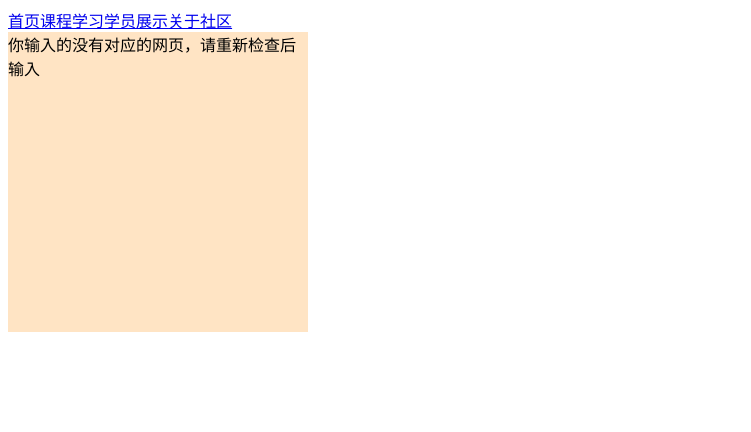
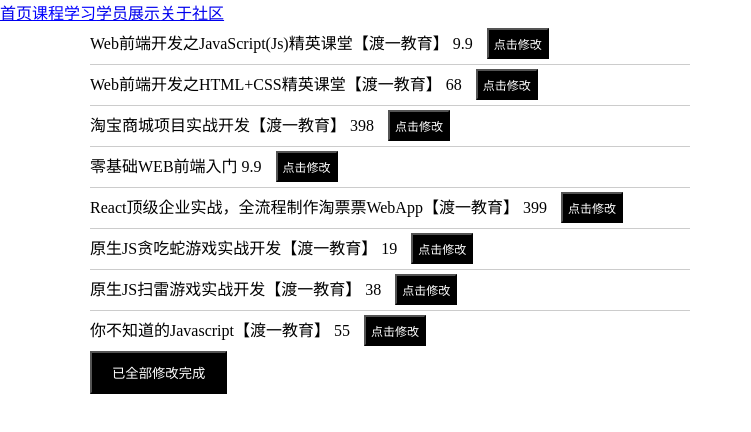
Before and after one commit to git478345960/VueItems, a Vue app: page /learn/changeCourse in a window 1280 px wide. Before the commit this address led to /error.html. Shown: the top 432 px of the page, without its empty margins (0-751 px from the left). Built offline with nearby package versions, Linux system fonts and the light colour scheme.

Commit message:
vuex实现课程修改

```diff
--- a/src/App.vue
+++ b/src/App.vue
@@ -20,10 +20,12 @@
 </script>
 
 <style>
+
   .content{
-    height:300px;
-    width:300px;
-    background-color:bisque;
+    height:600px;
+    width:1100px;
+    background-color:#fff;
+    margin:auto;
   }
   .active{
     color:blue;
@@ -31,4 +33,11 @@
   .exactActive{
     color:red;
   }
+  *{
+    margin:0;
+    padding:0;
+  }
+  li{
+    list-style:none;
+  }
 </style>
--- /dev/null
+++ b/src/components/ChangeCourse.vue
@@ -0,0 +1,111 @@
+<template>
+  <div>
+    <div class="change-area" v-if ="isChanging ">
+      <div class="box">
+        <label for>课程名称</label>
+        <input type="text" v-model = "title">
+      </div>
+      <div class="box">
+        <label for>课程价格:</label>
+        <input type="text" v-model = "price">
+      </div>
+      <button class="confirm-btn" @click = "confirm">提交修改</button>
+    </div>
+
+    <template v-else>
+       <ul>
+      <li v-for ="(item,index) in courseList"
+          :key = "item.name"
+          class = "course"
+      >
+      {{item.name}}
+      {{item.price}}
+      <button class = "change-btn"
+              @click = "change(index)"
+      >点击修改</button>
+      </li>
+    </ul>
+    <!-- <button class = "change-over">已全部修改完成</button> -->
+    <router-link class = "change-over" tag="button" :to = "{name:'Learn'}">已全部修改完成</router-link>
+    </template>
+  </div>
+</template>
+
+<script>
+import { mapState } from 'vuex'
+export default {
+  data(){
+    return {
+      isChanging: false,
+      title:'',
+      price:0,
+      index:0
+    }
+  },
+  computed:{
+    ...mapState(['courseList'])
+  },
+  methods:{
+    change(index){
+      const course = this.courseList[index];
+      this.isChanging = true;
+      this.title = course.name;
+      this.price = course.price;
+      this.index = index;
+
+    },
+    confirm(){
+      const name = this.title;
+      const price = this.price;
+      const index = this.index;
+      this.$store.commit('changeCourse',{index,name,price});
+      this.isChanging = false;
+
+    }
+  }
+};
+</script>
+
+<style scoped>
+.course-area{
+  margin-bottom:20px;
+  line-height:40px;
+  border-bottom:1px solid #ccc;
+}
+.course{
+  max-width:600px;
+  line-height:40px;
+  border-bottom:1px solid #ccc;
+}
+.course:last-of-type{
+  border:none;
+}
+.change-btn{
+  background-color:#000;
+  color:#fff;
+  font-size:12px;
+  padding:5px;
+  margin-left:10px;
+}
+.change-area input{
+  width:528px;
+  padding:4px;
+  border:1px solid #e5e5e5;
+}
+.change-area input:hover{
+  border-color:9a9a9a;
+}
+.confirm-btn{
+  display:blcok;
+  margin:0 auto;
+  width:200px;
+  line-height:30px;
+  background-color:#000;
+  color:#fff;
+}
+.change-over{
+  background-color:#000;
+  color:#fff;
+  padding:10px 20px;
+}
+</style>
--- a/src/components/Learn.vue
+++ b/src/components/Learn.vue
@@ -1,14 +1,33 @@
 <template>
-  <div>学习</div>
+<div>
+  <course-list></course-list>
+   <!-- <button class = "change-course-btn"> 修改课程</button> -->
+   <router-link :to="{name:'changeCourse'}"
+                 tag = "button"
+                 class = "change-course-btn"
+   >修改课程</router-link>
+</div>
+
 
 </template>
 
 <script>
+import CourseList from '@/components/learn/CourseList'
 export default{
-
+  components:{
+    CourseList,
+  }
 }
 </script>
 
 <style scoped>
+.change-course-btn{
+  display:block;
+  margin:20px auto;
+  width:200px;
+  line-height:40px;
+  background-color:#000;
+  color:#fff;
 
+}
 </style>
--- /dev/null
+++ b/src/components/learn/CourseList.vue
@@ -0,0 +1,70 @@
+<template>
+  <ul id ="course-list">
+    <li v-for ="item in courseList"
+    :key = "item.name"
+    class = "course">
+    <img :src ="item.poster" alt="" class= "poster">
+    <p class = "title">{{item.name}}</p>
+    <div class = "course-info">
+      <div class = "price" v-if ="item.price >0">{{item.price}}</div>
+      <div class="price free" v-else>免费</div>
+      <div class="institution">渡一教育</div>
+    </div>
+    </li>
+  </ul>
+
+</template>
+
+<script>
+import { mapState } from 'vuex'
+export default{
+  computed:{
+    ...mapState(['courseList'])
+  }
+}
+</script>
+
+<style scoped>
+  #course-list{
+    margin-left:20px;
+    display:flex;
+    flex-wrap:wrap;
+    justify-content:space-between;
+    font-size:14px;
+  }
+  .course{
+    width: 220px;
+    padding:10px;
+    border:1px solid transparent;
+    margin-bottom:20px;
+  }
+  .course:hover{
+    border-color:#ddd;
+    box-shadow: 1px 1px 2px 1px #ECECEC;
+  }
+  .poster{
+    width:220px;
+    height:124px;
+  }
+  .title{
+    color:#333;
+    margin: 5px 0;
+    min-height:40PX;
+  }
+  .title:hover{
+    color:#62b4f7;
+  }
+  .course-info{
+    display:flex;
+    justify-content: space-between;
+  }
+  .price{
+    color:#e85308;
+  }
+  .price.free{
+    color:#5fb41b;
+  }
+  .institution{
+    color:#999;
+  }
+</style>
--- a/src/router/index.js
+++ b/src/router/index.js
@@ -10,6 +10,7 @@ import Download from '../components/community/Download'
 import Person from '../components/community/Person'
 import Question from '../components/Question'
 import Error from '../components/Error'
+import ChangeCourse from '../components/ChangeCourse'
 const Home = () => import('@/components/Home');//懒加载
 Vue.use(Router)
 const router =  new Router({
@@ -70,7 +71,7 @@ const router =  new Router({
     {
       path: '/learn',
       name: 'Learn',
-      component: Learn
+      component: Learn,
     },
     {
       path: '/student',
@@ -96,6 +97,11 @@ const router =  new Router({
           return {name: 'error'}
         }
       }
+    },
+    {
+      path: '/learn/changeCourse',
+      name: 'changeCourse',
+      component:ChangeCourse
     }
 
   ]
--- a/src/store.js
+++ b/src/store.js
@@ -14,6 +14,48 @@ export default new Vuex.Store({
     login: false,
     studentList: [],
     width: 100,
+    courseList: [
+      {
+          name: 'Web前端开发之JavaScript(Js)精英课堂【渡一教育】',
+          price: 9.9,
+          poster: 'https://10.url.cn/qqcourse_logo_ng/ajNVdqHZLLBsSud06XlZnJACsTWd7OSA5phIFPRTNibFBeuT8jRjy00Jb5ticSEKYUnpUYdBCicH2U/356'
+      },
+      {
+          name: 'Web前端开发之HTML+CSS精英课堂【渡一教育】',
+          price: 68,
+          poster: 'https://10.url.cn/qqcourse_logo_ng/ajNVdqHZLLBDFLdArBwf70PjMrL6bq0OI9LesEsskk1iamJKibriaic0QkBZhINoDuN0DicaojkqyQjk/356'
+      },
+      {
+          name: '淘宝商城项目实战开发【渡一教育】',
+          price: 398,
+          poster: 'https://10.url.cn/qqcourse_logo_ng/ajNVdqHZLLDBpXKL1sgAOKcbSz0Od2abiaqdJibiaDDQWfmrVNBCFrIpbTQKlNyWbPg5Uo1dnT7Znk/356'
+      },
+      {
+          name: '零基础WEB前端入门',
+          price: 9.9,
+          poster: 'https://10.url.cn/qqcourse_logo_ng/ajNVdqHZLLCRlDgtxVbmyclxP9fDUYmnuqAFbN5mYsncrPrVyQbtA3fNfuZ3qicSe1r7Ppt7tICs/356'
+      },
+      {
+          name: 'React顶级企业实战，全流程制作淘票票WebApp【渡一教育】',
+          price: 399,
+          poster: 'https://10.url.cn/qqcourse_logo_ng/ajNVdqHZLLB2CyXIxsb8iaAUibBB9mzlkSgKNU7GiciaYxG1SicoLjkiahZ3ia54eZWbtCGDkFyvMo0uKk/356'
+      },
+      {
+          name: '原生JS贪吃蛇游戏实战开发【渡一教育】',
+          price: 19,
+          poster: 'https://10.url.cn/qqcourse_logo_ng/ajNVdqHZLLCfsOGnxjhUXFA6SHMOu0fMUicuucRlIVNo9zBnnLiacovMnePD6586QlRj2qvwudbn8/356'
+      },
+      {
+          name: '原生JS扫雷游戏实战开发【渡一教育】',
+          price: 38,
+          poster: 'https://10.url.cn/qqcourse_logo_ng/ajNVdqHZLLDaTljUSVGk2eqS1MCT3DwDqxgs7KhfMf3411SXQkRvmiaicIuz47ydO27zGPWK97wicw/356'
+      },
+      {
+          name: '你不知道的Javascript【渡一教育】',
+          price: 55,
+          poster: 'https://10.url.cn/qqcourse_logo_ng/ajNVdqHZLLCelo2lyibtrxDia7aq7tC0LE1Lcz2LVoDqhQy5tnOHicTzWhLuvPekL35rEmwTdgNuwI/356'
+      }
+    ],
   },
   getters:{
     //对store的数据进行加工，相当于computed，
@@ -38,6 +80,10 @@ export default new Vuex.Store({
     changeStudent(state,{name,number}){
       state.studentList.push(name + number);
     },
+    changeCourse(state,{index,name,price}){
+      state.courseList[index].name = name;
+      state.courseList[index].price = price;
+    }
 
   },
   actions:{
```
